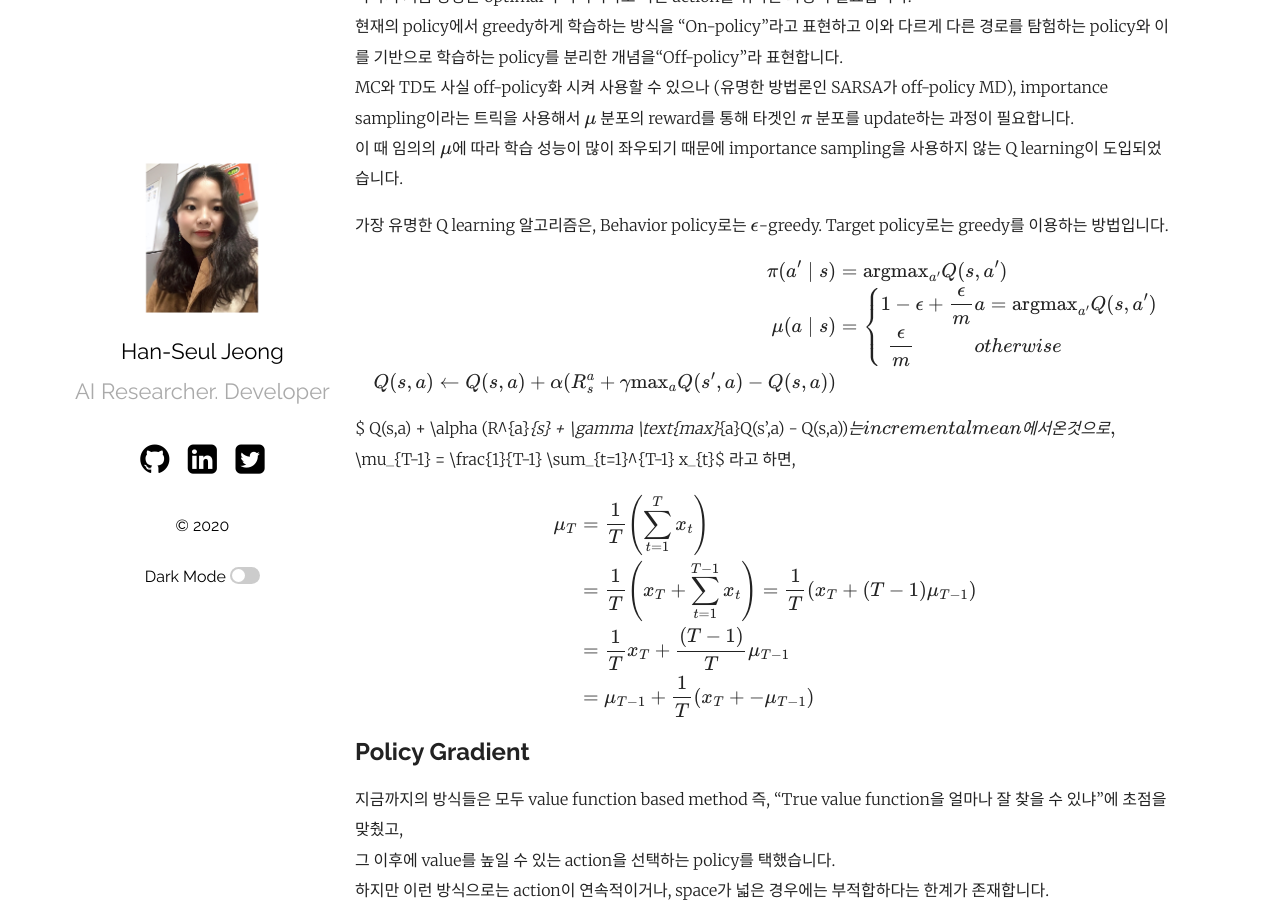
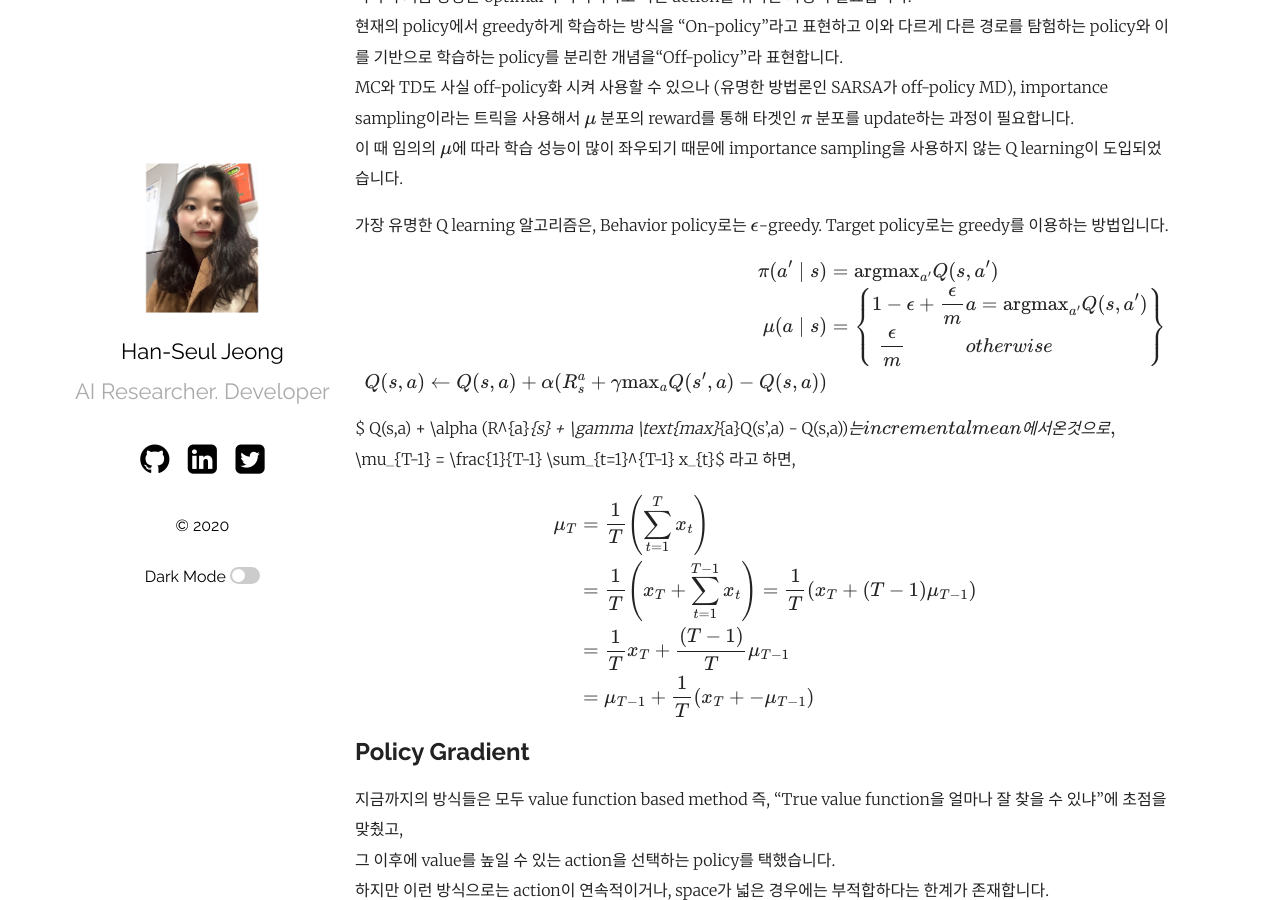
Before and after one commit to hanseul-jeong/hanseul-jeong.github.io, a Jekyll site: the page built from _posts/2020-11-24-RL 기초 익히기.md, in a window 1280 px wide and 900 px high, scrolled down 4390 px. Built offline with Jekyll 4.4.1, drawn with Linux system fonts in a browser that asks for light colours; formulas are drawn with MathJax 3; comment, search, counter and statistics services are not loaded.

```diff
--- a/_posts/2020-11-24-RL 기초 익히기.md
+++ b/_posts/2020-11-24-RL 기초 익히기.md
@@ -121,7 +121,7 @@ $$\begin{aligned}
     \\
     \frac{\epsilon}{m} \quad \quad \quad & otherwise
     \end{aligned}
-    \end{matrix}\right. \\
+    \end{matrix}\right\} \\
     Q(s,a) \leftarrow Q(s,a) + \alpha (R^{a}_{s} + \gamma \text{max}_{a}Q(s’,a) - Q(s,a))
 \end{aligned}$$
 
```
